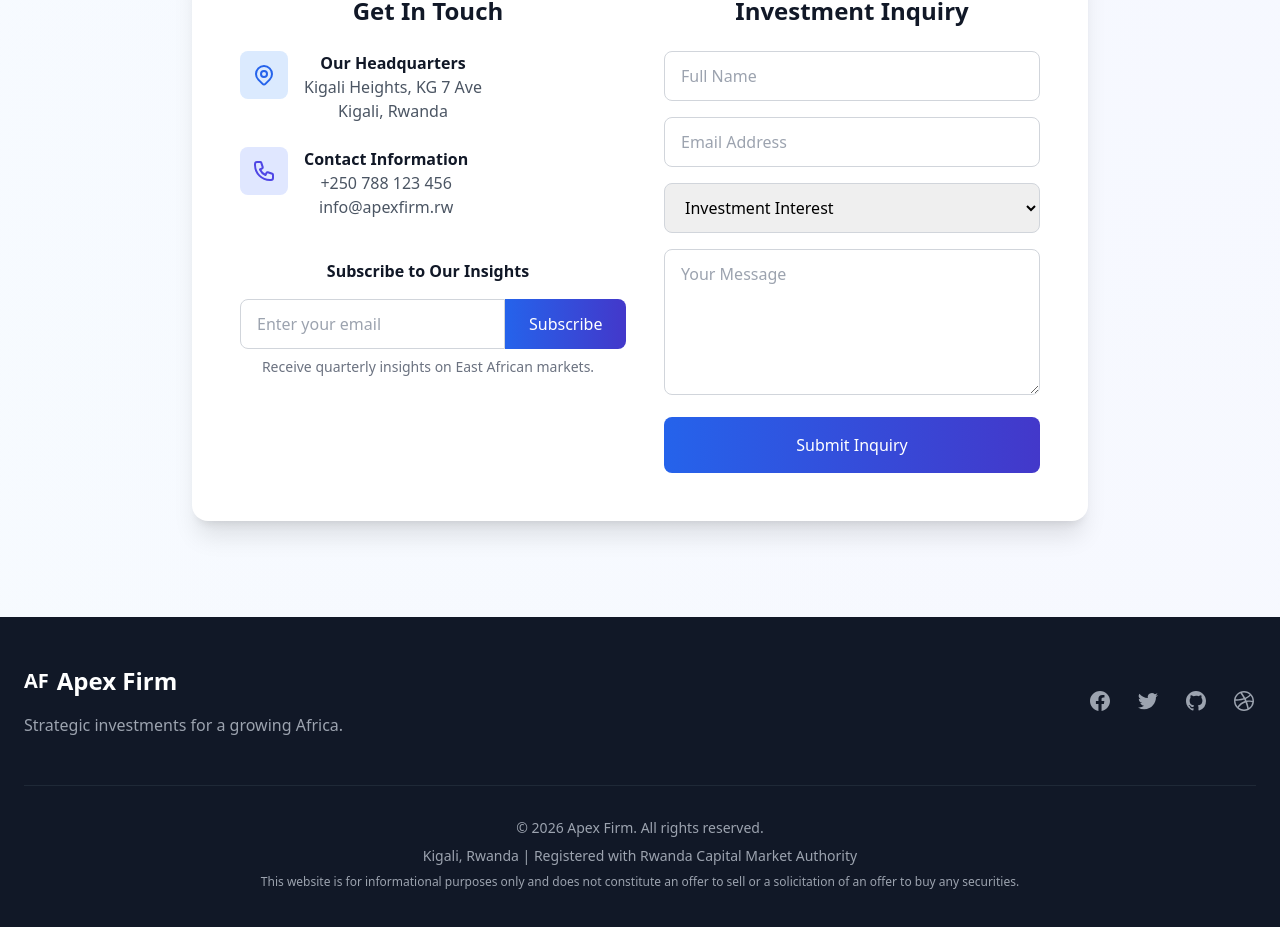
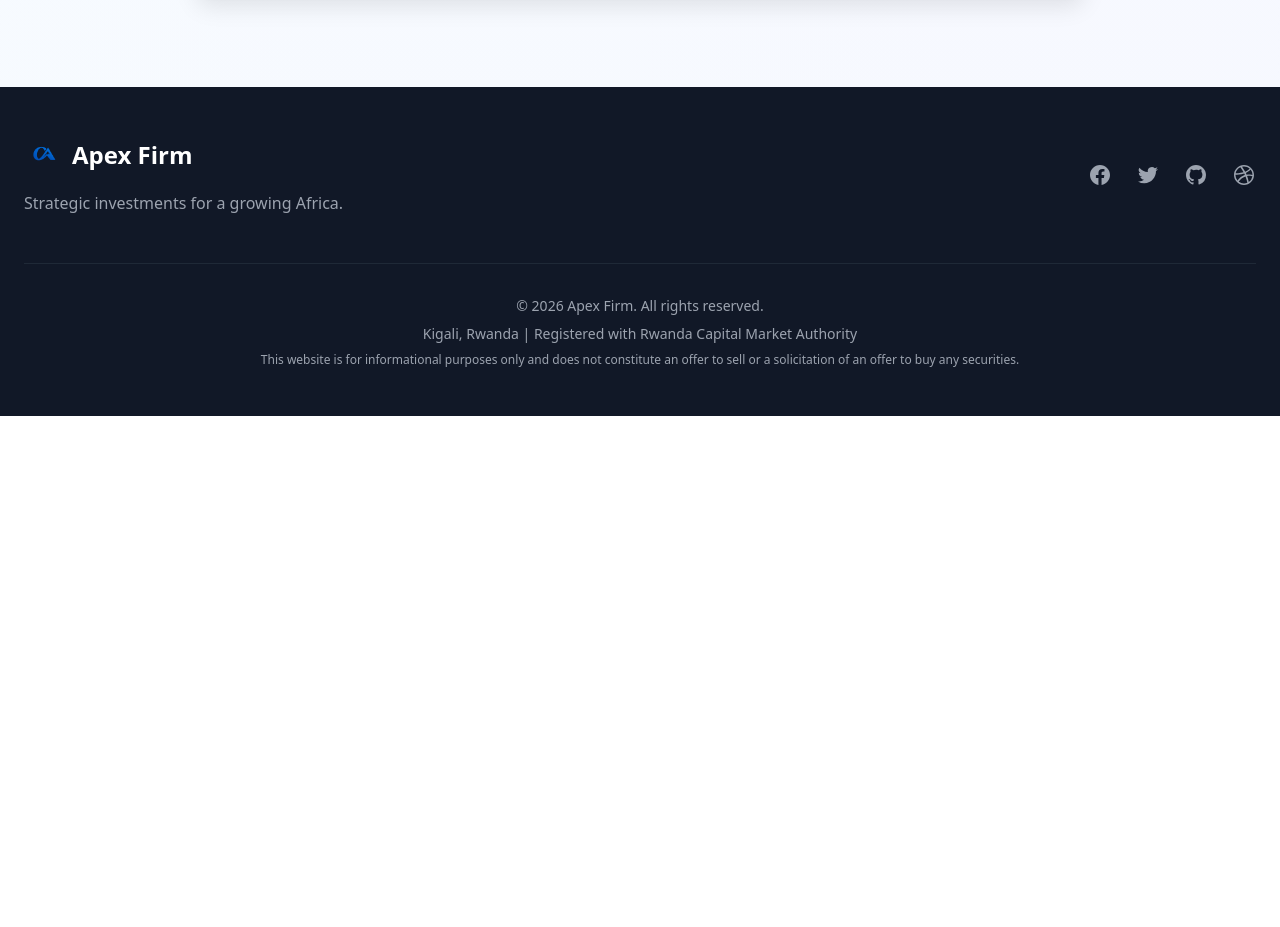
Before and after one commit to didierdrin/apex-firm, a React (Create React App) app: page / in a window 1280 px wide. Shown: the part 4193-5120 px from the top of the page. After the commit the page ends 4609 px from the top, so only its background shows below. Built offline with nearby package versions, Linux system fonts and the light colour scheme.

Commit message:
Latest udpats 1108

```diff
--- a/src/ApexFirmLandingPage.jsx
+++ b/src/ApexFirmLandingPage.jsx
@@ -17,8 +17,8 @@ const ApexFirmLandingPage = () => {
                 <div className="container mx-auto px-6 py-4">
                     <div className="flex justify-between items-center">
                         <div className="flex items-center space-x-2">
-                            <div className="w-15 h-15 bg-transparent rounded-lg flex items-center justify-center">
-                                <img src="/apex-firm-logo.png" alt="Apex Firm" className="w-15 h-15" />
+                            <div className="w-10 h-10 bg-transparent rounded-lg flex items-center justify-center">
+                                <img src="/apex-firm-logo.png" alt="Apex Firm" className="w-10 h-10" />
                             </div>
                             <span className="text-2xl font-bold text-gray-900">Apex Firm</span>
                         </div>
@@ -434,7 +434,7 @@ const ApexFirmLandingPage = () => {
                         <div className="mb-8 md:mb-0">
                             <div className="flex items-center space-x-2 mb-4">
                                 <div className="w-15 h-15 bg-transparent rounded-lg flex items-center justify-center">
-                                    <span className="text-white font-bold text-xl">AF</span>
+                                    <img src="/apex-firm-logo.png" alt="Apex Firm" className="w-10 h-10" />
                                 </div>
                                 <span className="text-2xl font-bold">Apex Firm</span>
                             </div>
```
